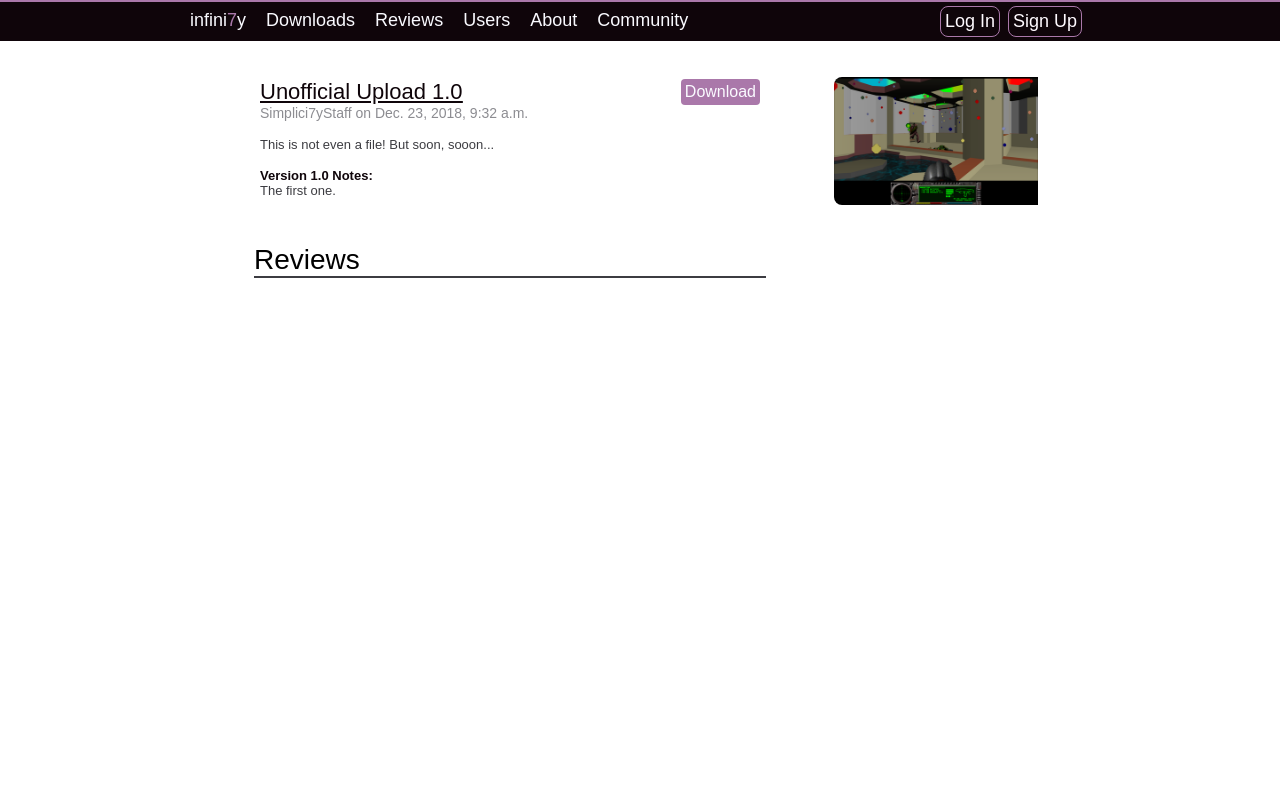
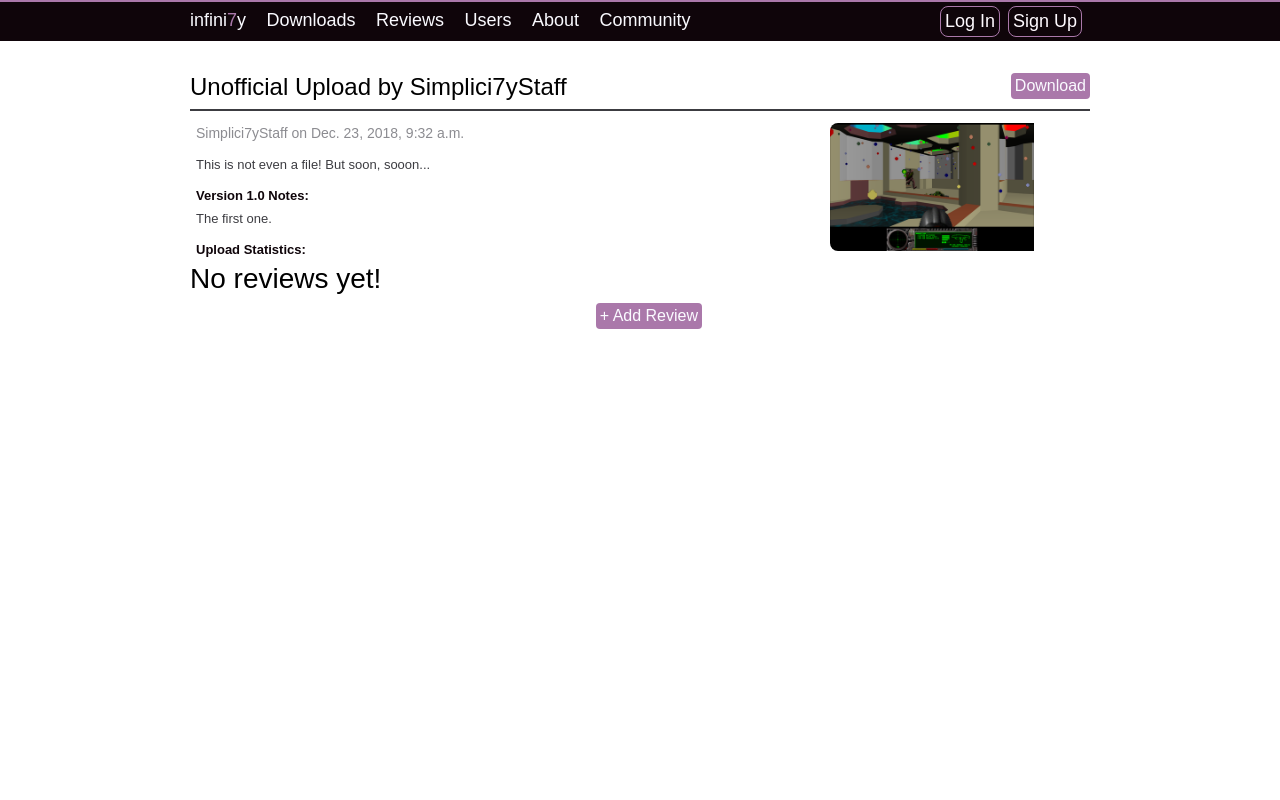
Before and after one commit to vakkiri/infini7y, a Django app: page /s7uploads/1/ in a window 1280 px wide. Run offline with Django 3.2, Linux system fonts and the light colour scheme; data comes from the database, SQL or seed files in the repository; both versions use the stored data as it was after the commit.

Commit message:
Layout tweaks.

```diff
--- a/s7uploads/static/s7uploads/style.css
+++ b/s7uploads/static/s7uploads/style.css
@@ -1,6 +1,7 @@
 * {
 	margin: 0;
 	padding: 0;
+	font-family: sans-serif;
 }
 
 div#stripe {
@@ -13,6 +14,15 @@ div#blackstripe {
 	background-color: rgb(60, 60, 65);
 	height: 2px;
 	width: 100%;
+	margin-bottom: 8px;
+}
+
+div#graystripe {
+	background-color: rgb(180, 180, 185);
+	height: 1px;
+	width: 512px;
+	margin-left: -6px;
+	margin-bottom: 8px;
 }
 
 div#banner {
@@ -36,7 +46,6 @@ div#banner {
 #banner li {
 	padding-right: 16px;
 
-	font-family: sans-serif;
 	font-size: 18px;
 
 	display: inline;
@@ -49,10 +58,15 @@ div#banner {
 	display: block;
 }
 
+#main-content h1 {
+	font-weight: normal;
+	padding-bottom: 8px;
+}
+
 #sidebar {
 	float: left;
-	font-family: sans-serif;
 	position: relative;
+	padding-right: 64px;
 }
 
 #sidebar-content {
@@ -77,9 +91,8 @@ div#banner {
 }
 
 #thumbnailscreenshots {
-	width: 128px;
 	float: left;
-	margin-left: 64px;
+	margin-left: 124px;
 }
 
 #thumbnailscreenshot {
@@ -101,17 +114,14 @@ div#banner {
 
 #upload {
 	margin: 0 auto;
-	font-family: sans-serif;
 	width: 512px;
 	float: left;
 	position: relative;
-	padding-left: 64px;
 }
 
 #review {
 	margin: 0 auto;
 	margin-top: 32px;
-	font-family: sans-serif;
 	width: 512px;
 	float: left;
 	position: relative;
--- a/s7uploads/templates/s7uploads/index.html
+++ b/s7uploads/templates/s7uploads/index.html
@@ -33,14 +33,20 @@
 	{% for upload in latest_upload_list %}
 
 		<li>
+		{% if upload.screenshot_set.exists %}
 		<section id="imgcrop">
 		<img src="{%static upload.indexScreenshot %}" alt="Upload Screenshot" id="middle"></img>
 		</section>
+		{% endif %}
+
 
 		<section id="uploadtext">
 		<h2><a href="{%url 's7uploads:upload' upload.id %}">{{ upload.title }} {{ upload.versionNumber }}</a></h2>
 		<a id="download" href="#">Download</a>
 		<h3>{{ upload.user.username }} on {{ upload.uploadDate }} </h3>
+
+		<div id="graystripe"></div>
+
 		<p>{{ upload.description|truncatewords:20 }}</p>
 		<h4> Version {{upload.versionNumber}} Notes: </h4>
 		<p> {{ upload.versionNotes|truncatewords:10 }} </p>
--- a/s7uploads/templates/s7uploads/upload.html
+++ b/s7uploads/templates/s7uploads/upload.html
@@ -7,22 +7,30 @@
 <section id="main-content">
 
 
+	<a id="download" href="#">Download</a>
+	<h1>{{ upload.title }} by {{ upload.user.username }}</h1>
+
+
+	<div id="blackstripe"></div>
+
 <section id="upload">
 
 	<section id="uploadtext">
-		<h2><a href="#">{{ upload.title }} {{ upload.versionNumber }}</a></h2>
-		<a id="download" href="#">Download</a>
 		<h3>{{ upload.user.username }} on {{ upload.uploadDate }} </h3>
 		<p>{{ upload.description|linebreaks }}</p>
 		<h4> Version {{upload.versionNumber}} Notes: </h4>
-		<p> {{ upload.versionNotes }} </p>
+		<p> {{ upload.versionNotes|linebreaks }} </p>
+		<h4> Upload Statistics: </h4>
 	</section>
 
-	{% if upload.review_set %}
+	{% if upload.review_set.exists %}
 		<section id="review">
 			<h1>Reviews</h1>
 			<div id="blackstripe"></div>
+
+			<a id="download" href="#">+ Add Review</a>
 			<br>
+
 			<ul>
 			{% for review in upload.review_set.all %}
 				<li>
@@ -33,6 +41,11 @@
 				</li>
 			{% endfor %}
 			</ul>
+		</section>
+	{% else %}
+		<h1>No reviews yet!</h1>
+			<a id="download" href="#">+ Add Review</a>
+			<br>
 		</section>
 	{% endif %}
 </section>
```
Also changed, not shown: db.sqlite3. Lines whose indentation alone changed are shown as unchanged.
